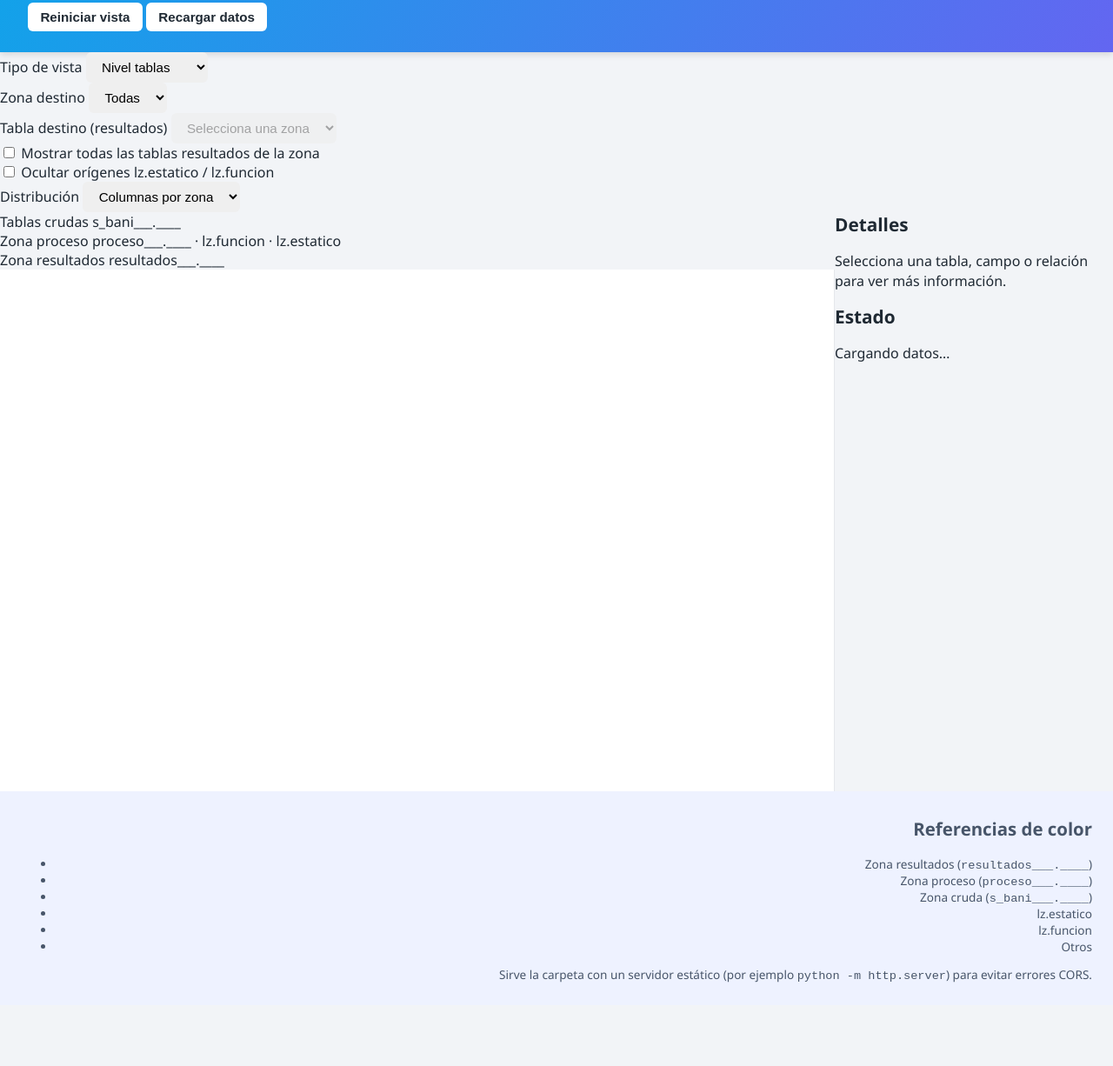
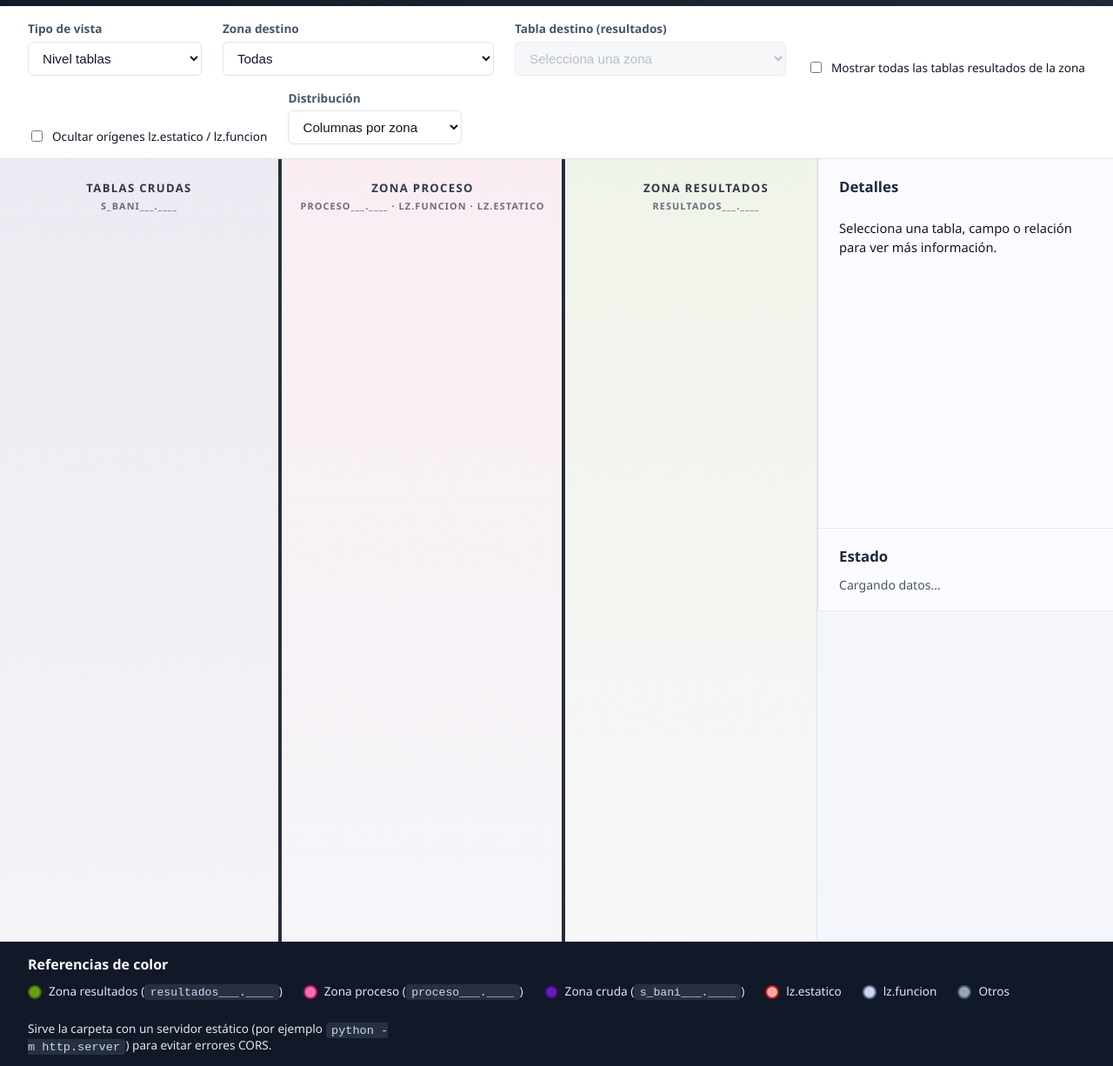
Before and after one commit to Cristian1234567890/linaje, a plain HTML site: page viz/index.html in a window 1280 px wide. Shown: the part 130-1356 px from the top of the page at 87% size. Before the commit the page ends 1286 px from the top, so only its background shows below. Drawn offline with nearby package versions, Linux system fonts and the light colour scheme; a script that the page names is missing.

Commit message:
Update styles for theming and layout adjustments
Refactor CSS variables and styles for improved theming and layout.

```diff
--- a/viz/styles.css
+++ b/viz/styles.css
@@ -1,173 +1,496 @@
 :root {
-  color-scheme: light dark;
+  color-scheme: light;
+  --bg-page: #f4f6fb;
+  --bg-card: #ffffff;
+  --border: #dce3f0;
+  --text: #0f172a;
+  --muted: #475569;
+  --accent: #2563eb;
+  --accent-dark: #1e40af;
+  --shadow: 0 10px 30px rgba(15, 23, 42, 0.08);
 }
 
-* {
+*,
+*::before,
+*::after {
   box-sizing: border-box;
 }
 
 body {
   margin: 0;
-  font-family: "Segoe UI", Roboto, sans-serif;
-  background: #f2f4f7;
-  color: #1f2933;
+  font-family: "Segoe UI", Roboto, "Helvetica Neue", Arial, sans-serif;
+  background: var(--bg-page);
+  color: var(--text);
+}
+
+.page {
+  min-height: 100vh;
   display: flex;
   flex-direction: column;
-  min-height: 100vh;
 }
 
-header {
-  background: linear-gradient(120deg, #0ea5e9, #6366f1);
+.app-header {
+  display: flex;
+  justify-content: space-between;
+  align-items: flex-start;
+  gap: 2rem;
+  padding: 1.5rem 2rem;
+  background: linear-gradient(140deg, #111827, #1f2937);
   color: #fff;
-  padding: 1.5rem 2rem;
-  box-shadow: 0 2px 8px rgba(0, 0, 0, 0.15);
+  box-shadow: var(--shadow);
 }
 
-header h1 {
-  margin: 0 0 0.5rem;
+.app-header h1 {
+  margin: 0;
   font-size: 1.9rem;
+  letter-spacing: -0.02em;
 }
 
-header p {
-  margin: 0 0 1rem;
+.subtitle {
+  margin: 0.4rem 0 0;
   max-width: 60ch;
+  color: rgba(229, 231, 235, 0.9);
+  font-size: 0.95rem;
 }
 
-.controls {
+.header-actions {
   display: flex;
-  gap: 1rem;
-  align-items: center;
-  flex-wrap: wrap;
-}
-
-button, select {
-  border: none;
-  border-radius: 6px;
-  padding: 0.5rem 0.9rem;
-  font-size: 0.95rem;
-  cursor: pointer;
+  gap: 0.75rem;
 }
 
 button {
-  background: #ffffff;
-  color: #1f2933;
+  border: none;
+  background: #fff;
+  color: var(--accent-dark);
+  padding: 0.6rem 1rem;
+  border-radius: 8px;
   font-weight: 600;
-  transition: transform 0.15s ease, box-shadow 0.15s ease;
+  font-size: 0.95rem;
+  cursor: pointer;
+  box-shadow: 0 4px 14px rgba(15, 23, 42, 0.15);
+  transition: transform 0.15s ease, box-shadow 0.2s ease;
 }
 
 button:hover {
   transform: translateY(-1px);
-  box-shadow: 0 3px 10px rgba(15, 23, 42, 0.2);
+  box-shadow: 0 12px 22px rgba(15, 23, 42, 0.18);
 }
 
-main {
+.filters {
+  background: var(--bg-card);
+  padding: 1rem 2rem;
+  display: flex;
+  flex-wrap: wrap;
+  align-items: flex-end;
+  gap: 1rem 1.5rem;
+  border-bottom: 1px solid var(--border);
+}
+
+.filter {
+  display: flex;
+  flex-direction: column;
+  gap: 0.35rem;
+  min-width: 200px;
+}
+
+.filter label {
+  font-size: 0.85rem;
+  font-weight: 600;
+  color: var(--muted);
+}
+
+.filter select {
+  width: 100%;
+  padding: 0.55rem 0.75rem;
+  border-radius: 6px;
+  border: 1px solid var(--border);
+  background: #fff;
+  font-size: 0.95rem;
+  color: var(--text);
+}
+
+.filter select:disabled {
+  background: #f3f4f6;
+  color: #9ca3af;
+}
+
+.filter.checkbox {
+  flex-direction: row;
+  align-items: center;
+  gap: 0.5rem;
+  min-width: max-content;
+}
+
+.filter.checkbox label {
+  font-weight: 500;
+  color: var(--text);
+}
+
+.filter--zone,
+.filter--table {
+  flex: 1 1 260px;
+  max-width: 320px;
+}
+
+.select--truncate {
+  width: 100%;
+}
+
+.filter--table .select--truncate {
+  max-width: 320px;
+}
+
+.workspace {
   flex: 1;
   display: grid;
-  grid-template-columns: minmax(0, 1fr) 320px;
+  grid-template-columns: minmax(0, 1fr) 340px;
   gap: 0;
   min-height: 0;
 }
 
+.graph-wrapper {
+  background: #fff;
+  border-right: 1px solid var(--border);
+  position: relative;
+  overflow: auto;
+  min-height: 720px;
+}
+
 #cy {
   width: 100%;
-  height: calc(100vh - 200px);
-  background: #ffffff;
-  border-right: 1px solid #e5e7eb;
+  height: calc(100vh - 260px);
+  min-height: 900px;
 }
 
-aside#details {
-  padding: 1.5rem;
-  background: #fafbff;
-  border-left: 1px solid #e0e7ff;
-  overflow-y: auto;
+.zone-overlay {
+  position: absolute;
+  inset: 0;
+  display: grid;
+  grid-template-columns: minmax(320px, 1fr) 6px minmax(320px, 1fr) 6px minmax(320px, 1fr);
+  pointer-events: none;
+  min-height: 100%;
 }
 
-aside h2 {
-  margin-top: 0;
-  font-size: 1.3rem;
+.zone-panel {
+  position: relative;
+  display: flex;
+  flex-direction: column;
+  align-items: center;
+  padding-top: 1.5rem;
+  background: rgba(15, 23, 42, 0.02);
 }
 
-#details-content p {
-  margin-top: 0;
-  line-height: 1.4;
+.zone-panel::before {
+  content: '';
+  position: absolute;
+  inset: 0;
+  background: linear-gradient(180deg, rgba(99, 102, 241, 0.05), rgba(79, 70, 229, 0.02) 55%, rgba(30, 64, 175, 0.08));
+  opacity: 0.6;
+}
+
+.zone-panel.zone-left::before {
+  background: linear-gradient(180deg, rgba(76, 29, 149, 0.12), rgba(91, 33, 182, 0.05));
+}
+
+.zone-panel.zone-center::before {
+  background: linear-gradient(180deg, rgba(236, 72, 153, 0.12), rgba(79, 70, 229, 0.04));
+}
+
+.zone-panel.zone-right::before {
+  background: linear-gradient(180deg, rgba(101, 163, 13, 0.12), rgba(30, 64, 175, 0.02));
+}
+
+.zone-title,
+.zone-subtitle {
+  position: relative;
+  z-index: 1;
+  text-transform: uppercase;
+  font-weight: 700;
+  letter-spacing: 0.1em;
+  color: rgba(15, 23, 42, 0.85);
+  text-align: center;
+}
+
+.zone-title {
+  font-size: 0.82rem;
+}
+
+.zone-subtitle {
+  font-size: 0.68rem;
+  margin-top: 0.25rem;
+  color: rgba(15, 23, 42, 0.6);
+  max-width: 90%;
+}
+
+.zone-divider {
+  background: rgba(15, 23, 42, 0.9);
+  width: 4px;
+}
+
+.sidebar {
+  background: #fbfbff;
+  display: flex;
+  flex-direction: column;
+  border-left: 1px solid var(--border);
+  overflow-y: auto;
+  max-height: calc(100vh - 280px);
+}
+
+.sidebar section {
+  padding: 1.25rem 1.5rem;
+  border-bottom: 1px solid #e5e7f2;
+}
+
+.sidebar h2 {
+  margin: 0 0 0.75rem;
+  font-size: 1.05rem;
+  color: #1e293b;
+}
+
+.legend {
+  display: flex;
+  flex-direction: column;
+  gap: 0.6rem;
+}
+
+.legend h2 {
+  margin: 0;
+  font-size: 1rem;
+  color: #0f172a;
+}
+
+.legend ul {
+  list-style: none;
+  padding: 0;
+  margin: 0;
+  display: flex;
+  flex-wrap: wrap;
+  gap: 0.5rem 1.5rem;
+}
+
+.legend-dot {
+  display: inline-block;
+  width: 1rem;
+  height: 1rem;
+  border-radius: 999px;
+  border: 2px solid currentColor;
+  margin-right: 0.5rem;
+  vertical-align: middle;
+}
+
+.details {
+  flex: 1;
+}
+
+#details-content {
+  font-size: 0.92rem;
+  line-height: 1.45;
+  color: var(--text);
+  max-height: 340px;
+  overflow-y: auto;
+  padding-right: 0.5rem;
 }
 
 .details-grid {
   display: grid;
-  grid-template-columns: auto 1fr;
-  gap: 0.4rem 0.8rem;
-  font-size: 0.95rem;
+  grid-template-columns: max-content 1fr;
+  gap: 0.35rem 0.75rem;
 }
 
 .details-grid strong {
   font-weight: 600;
-  color: #334155;
+  color: var(--muted);
 }
 
-footer {
-  padding: 0.75rem 1.5rem;
-  background: #eef2ff;
-  text-align: right;
+.status #status-message {
+  font-size: 0.88rem;
+  color: var(--muted);
+}
+
+.app-footer {
+  padding: 0.9rem 2rem;
+  background: #111827;
+  color: #e5e7eb;
   font-size: 0.85rem;
-  color: #475569;
+  border-top: 1px solid #0f172a;
+  display: flex;
+  flex-wrap: wrap;
+  align-items: center;
+  justify-content: space-between;
+  gap: 1.5rem;
+}
+
+.footer-note {
+  margin: 0;
+  max-width: 420px;
+}
+
+.filters code,
+.legend code {
+  background: rgba(37, 99, 235, 0.1);
+  color: var(--accent);
+  padding: 0.1rem 0.35rem;
+  border-radius: 4px;
+  font-size: 0.82rem;
+}
+
+.app-footer code {
+  background: rgba(255, 255, 255, 0.1);
+  color: #bfdbfe;
+  padding: 0.1rem 0.4rem;
+  border-radius: 4px;
+}
+
+.app-footer .legend h2 {
+  color: #f9fafb;
+}
+
+.app-footer .legend ul,
+.app-footer .legend li {
+  color: #e2e8f0;
 }
 
 /* Cytoscape styles */
-.cy-table {
-  background-color: #22c55e;
-  border: 2px solid #15803d;
-  border-radius: 8px;
-  color: #fff;
-  font-weight: 600;
-  font-size: 0.85rem;
-  padding: 4px;
+.table-node {
+  shape: round-rectangle;
+  padding: 36px 18px 14px 18px;
+  width: label;
+  height: label;
+  font-size: 0.9rem;
+  font-weight: 700;
   text-transform: lowercase;
+  text-wrap: wrap;
+  text-max-width: 260px;
+  border-width: 2px;
+  color: #0f172a;
+  text-valign: top;
+  text-halign: center;
 }
 
-.cy-table.funciones {
-  background-color: #ef4444;
-  border-color: #b91c1c;
+.table-node::selection {
+  background-color: transparent;
 }
 
-.cy-column {
-  background: #f0f9ff;
-  border: 1px solid #bae6fd;
-  border-radius: 6px;
+.column-node {
+  shape: rectangle;
+  width: 260px;
+  height: 32px;
+  padding: 6px 10px;
+  border-width: 1px;
+  font-size: 0.78rem;
+  text-transform: lowercase;
   color: #0f172a;
-  font-size: 0.78rem;
-  padding: 2px 4px;
+  text-halign: left;
+  text-valign: center;
 }
 
-.cy-column.funcion {
-  background: #fee2e2;
-  border-color: #f87171;
+.column-node .label {
+  text-overflow: ellipsis;
+}
+
+.zone-resultados {
+  background-color: #65a30d;
+  border-color: #3f6212;
+  color: #073b04;
+}
+
+.zone-proceso {
+  background-color: #f472b6;
+  border-color: #be185d;
+  color: #831843;
+}
+
+.zone-s_bani {
+  background-color: #5b21b6;
+  border-color: #3b0764;
+  color: #ede9fe;
+}
+
+.zone-lz-estatico {
+  background-color: #fca5a5;
+  border-color: #b91c1c;
   color: #7f1d1d;
 }
 
-.cy-edge {
-  line-color: #94a3b8;
-  target-arrow-color: #94a3b8;
-  target-arrow-shape: triangle;
-  curve-style: bezier;
-  width: 2px;
+.zone-lz-funcion {
+  background-color: #cbd5f5;
+  border-color: #64748b;
+  color: #1e293b;
 }
 
-.cy-edge.funcion {
-  line-color: #dc2626;
-  target-arrow-color: #dc2626;
+.zone-otro {
+  background-color: #94a3b8;
+  border-color: #475569;
+  color: #0f172a;
+}
+
+.column-node.zone-resultados,
+.column-node.zone-proceso,
+.column-node.zone-s_bani,
+.column-node.zone-lz-estatico,
+.column-node.zone-lz-funcion,
+.column-node.zone-otro {
+  background-color: #ffffff;
+}
+
+edge {
+  line-color: #94a3b8;
+  width: 2px;
+  target-arrow-shape: triangle;
+  target-arrow-color: #94a3b8;
+  curve-style: bezier;
+}
+
+edge.table-edge {
   width: 3px;
 }
 
-@media (max-width: 960px) {
-  main {
+edge.lz-edge {
+  line-color: #ef4444;
+  target-arrow-color: #ef4444;
+  width: 3px;
+}
+
+.cy-tooltip {
+  font-size: 0.8rem;
+}
+
+@media (max-width: 1100px) {
+  .workspace {
     grid-template-columns: 1fr;
+  }
+  .sidebar {
+    max-height: none;
+    border-left: none;
+    border-top: 1px solid var(--border);
   }
   #cy {
     height: 60vh;
-    border-right: none;
-    border-bottom: 1px solid #e5e7eb;
   }
-  aside#details {
-    height: auto;
+  .zone-overlay {
+    display: none;
+  }
+  .app-footer {
+    flex-direction: column;
+    align-items: flex-start;
   }
 }
+
+@media (max-width: 720px) {
+  .filters {
+    padding: 1rem;
+  }
+  .app-header {
+    flex-direction: column;
+    align-items: flex-start;
+  }
+  .header-actions {
+    align-self: stretch;
+  }
+  button {
+    width: 100%;
+  }
+  .filter {
+    min-width: 100%;
+  }
+}
```
